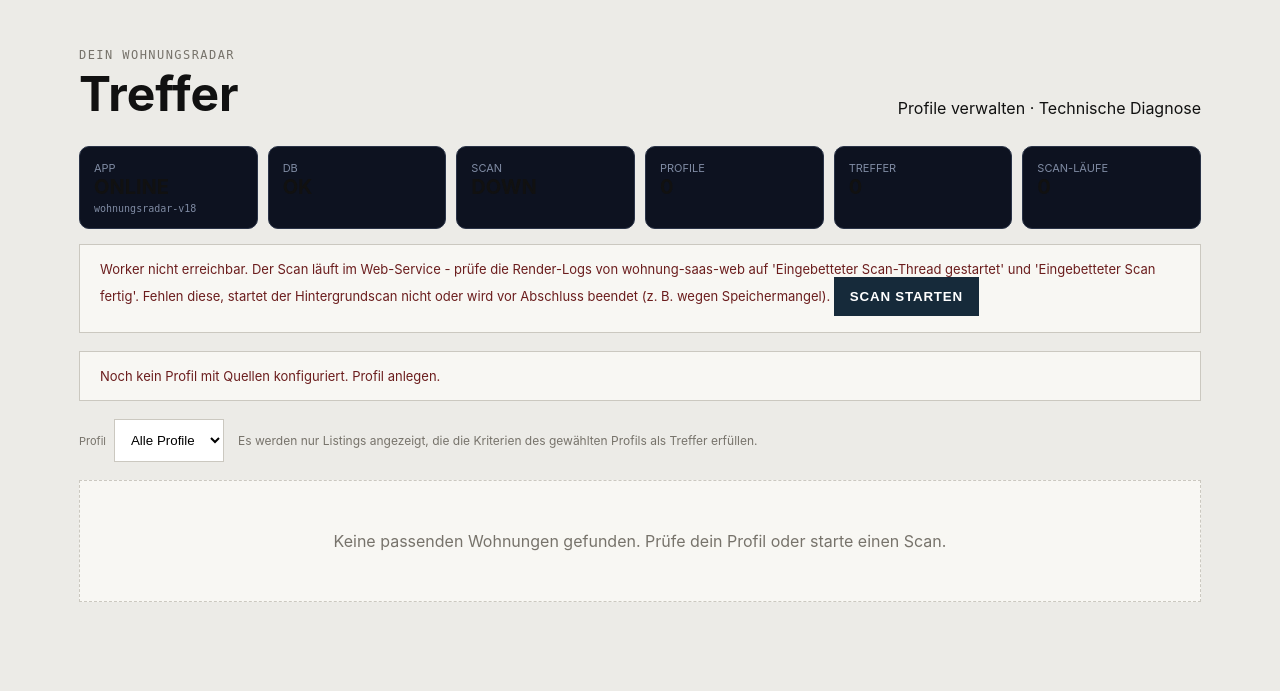
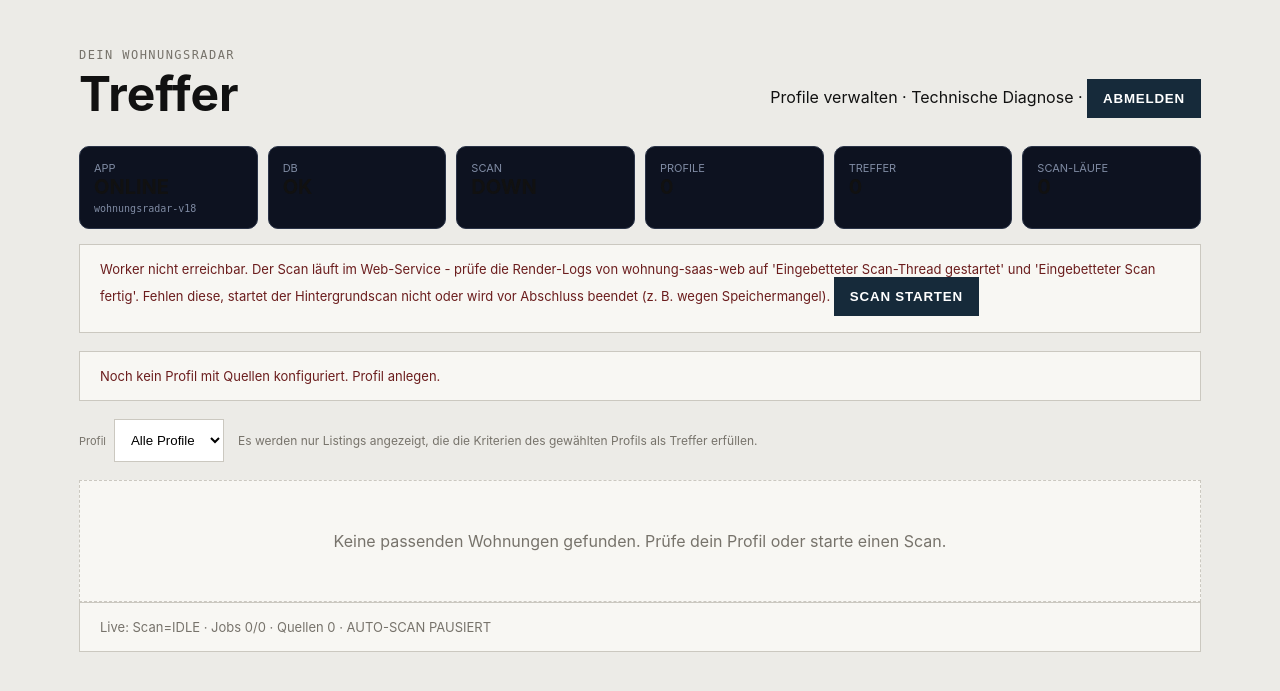
Before and after one commit to kontaktleadmakler-ship-it/wohnung-saas, a Flask app: page / in a window 1280 px wide. Shown: the part 72-763 px from the top of the page. Run offline with Flask 3, Linux system fonts and the light colour scheme; data that the repository does not hold is empty; parts of the project's set-up code (start-up, migrations or seed data) failed here and were passed over; some libraries are stand-ins or nearby versions.

Commit message:
Add files via upload

```diff
--- a/app.py
+++ b/app.py
@@ -9,7 +9,7 @@ import time
 import uuid
 from config import settings
 
-from flask import Flask, render_template, request, redirect, url_for, flash, jsonify
+from flask import Flask, render_template, request, redirect, url_for, flash, jsonify, session
 from flask_wtf.csrf import CSRFProtect
 
 from logging_setup import configure_logging
@@ -38,6 +38,7 @@ IS_PRODUCTION = APP_ENV in {"production", "prod"}
 # Zugangsschranke; sensible Betriebsgeheimnisse werden weiterhin ausschließlich
 # über Render-Environment-Variablen verwaltet.
 SECRET_KEY = os.getenv("SECRET_KEY", "").strip() or secrets.token_urlsafe(48)
+DASHBOARD_PASSWORD = os.getenv("DASHBOARD_PASSWORD", "").strip()
 app.secret_key = SECRET_KEY
 app.config.update(
     SESSION_COOKIE_SECURE=os.getenv("SESSION_COOKIE_SECURE", "true" if IS_PRODUCTION else "false").lower() in {"1","true","yes","on"},
@@ -48,6 +49,9 @@ app.config.update(
 CSRFProtect(app)
 
 config_errors = settings.validate(production=IS_PRODUCTION)
+if IS_PRODUCTION and not DASHBOARD_PASSWORD:
+    config_errors.append("DASHBOARD_PASSWORD fehlt (Produktions-Dashboard muss geschützt sein)")
+
 if config_errors:
     # Do not raise during module import. Gunicorn must remain alive so Render
     # can observe /healthz and /readyz instead of entering a restart loop.
@@ -291,6 +295,20 @@ def _background_scanner():
             time.sleep(retry_seconds)
             continue
 
+        try:
+            auto_enabled = db.get_auto_scan_enabled(default=os.getenv("ENABLE_AUTO_SCAN", "false").strip().lower() in {"1", "true", "yes", "on"})
+        except Exception:
+            auto_enabled = True
+            log.warning("AUTO-SCAN: shared state unavailable; keeping scheduler alive")
+        if not auto_enabled:
+            log.info("AUTO-SCAN: paused in shared state; no scan started")
+            try:
+                db.record_worker_heartbeat(duration_seconds=0, pid=os.getpid(), poll_interval_seconds=poll_interval)
+            except Exception:
+                log.exception("Heartbeat im Pause-Zustand konnte nicht gespeichert werden")
+            time.sleep(max(15, poll_interval))
+            continue
+
         log.info("AUTO-SCAN: launching scraper.py --once")
         started = time.monotonic()
         with scan_lock:
@@ -334,7 +352,12 @@ def _maybe_start_background_scanner():
     the HTTP port. The scanner retries database initialization in its own
     background thread once MongoDB becomes reachable again.
     """
-    enabled = os.getenv("ENABLE_AUTO_SCAN", "false").strip().lower() in {"1", "true", "yes", "on"}
+    env_enabled = os.getenv("ENABLE_AUTO_SCAN", "false").strip().lower() in {"1", "true", "yes", "on"}
+    try:
+        enabled = db.get_auto_scan_enabled(default=env_enabled)
+    except Exception:
+        enabled = env_enabled
+        log.warning("AUTO-SCAN: shared state unavailable; using environment fallback")
     if enabled:
         log.info("AUTO-SCAN: enabled during app import (pid=%s)", os.getpid())
         _start_background_scanner_once()
@@ -373,8 +396,10 @@ def ensure_db():
     # Render probes these endpoints during boot. They must never wait for
     # MongoDB, otherwise a transient Atlas/network delay can prevent the
     # Gunicorn worker from becoming healthy.
-    if request.endpoint in {"static", "healthz", "readyz"}:
+    if request.endpoint in {"static", "healthz", "readyz", "login", "telegram_webhook"}:
         return None
+    if IS_PRODUCTION and DASHBOARD_PASSWORD and not session.get("dashboard_authenticated"):
+        return redirect(url_for("login", next=request.full_path))
     _ensure_db_initialized()
 
 
@@ -399,6 +424,28 @@ register_telegram_commands(app, _telegram_scan_callback)
 
 # Start in Gunicorn as well as `python app.py`/`python main.py`.
 _maybe_start_background_scanner()
+
+@app.route("/login", methods=["GET", "POST"])
+def login():
+    if not IS_PRODUCTION or not DASHBOARD_PASSWORD:
+        session["dashboard_authenticated"] = True
+        return redirect(request.args.get("next") or url_for("home"))
+    if request.method == "POST":
+        supplied = request.form.get("password", "")
+        if secrets.compare_digest(supplied, DASHBOARD_PASSWORD):
+            session.clear()
+            session["dashboard_authenticated"] = True
+            session.permanent = True
+            return redirect(request.form.get("next") or url_for("home"))
+        flash("Ungültiges Passwort.")
+    return render_template("login.html", next=request.args.get("next", ""))
+
+
+@app.post("/logout")
+def logout():
+    session.clear()
+    return redirect(url_for("login"))
+
 
 @app.route("/")
 def home():
@@ -587,7 +634,7 @@ def scan_diagnostics():
                 ),
             },
             "config":{"app_version": APP_VERSION, "log_level":os.getenv("LOG_LEVEL","INFO"),"scan_debug":os.getenv("SCAN_DEBUG","true"),
-                      "auto_scan_enabled":os.getenv("ENABLE_AUTO_SCAN","false").lower() in {"1","true","yes","on"},
+                      "auto_scan_enabled": db.get_auto_scan_enabled(default=os.getenv("ENABLE_AUTO_SCAN","false").lower() in {"1","true","yes","on"}),
                       "scrape_max_pages":int(os.getenv("SCRAPE_MAX_PAGES","3")),
                       "scrape_wait_ms":int(os.getenv("SCRAPE_WAIT_MS","1800")),
                       "wg_gesucht_nav_timeout_ms":int(os.getenv("WG_GESUCHT_NAV_TIMEOUT_MS","10000")),
@@ -690,8 +737,13 @@ def edit_profile(pid):
         return redirect(url_for("profiles"))
     data["active"] = request.form.get("active") == "1"
     db.update_profile(pid, data)
-    db.set_profile_sources(pid, request.form.getlist("sources"))
-    db.set_profile_regions(pid, request.form.getlist("regions"))
+    selected_sources = [x for x in request.form.getlist("sources") if any(s["key"] == x for s in list_sources())]
+    db.set_profile_sources(pid, selected_sources)
+    regions = request.form.getlist("regions") or ["DE"]
+    regions = [r for r in regions if r == "DE" or r in BUNDESLAENDER]
+    if "DE" in regions:
+        regions = ["DE"]
+    db.set_profile_regions(pid, regions)
     flash("Profil gespeichert.")
     return redirect(url_for("profiles"))
 
@@ -745,7 +797,7 @@ def api_status():
         last=db.get_last_scan_run() or {}
         health=db.get_source_health()
         return jsonify({"ok":True,"database":"ok","current_scan":current,"last_scan":last,"source_health":health,
-                        "profiles":db.get_setup_stats(),"config":{"auto_scan":settings.enable_auto_scan,"poll_interval_seconds":settings.poll_interval_seconds,
+                        "profiles":db.get_setup_stats(),"config":{"auto_scan":db.get_auto_scan_enabled(default=settings.enable_auto_scan),"poll_interval_seconds":settings.poll_interval_seconds,
                         "max_pages":settings.max_pages}})
     except Exception as exc:
         return jsonify({"ok":False,"error":type(exc).__name__}),503
--- a/render.yaml
+++ b/render.yaml
@@ -13,6 +13,8 @@ services:
       - key: MONGO_DB_NAME
         value: wohnung_saas
       - key: SECRET_KEY
+        sync: false
+      - key: DASHBOARD_PASSWORD
         sync: false
       - key: TELEGRAM_BOT_TOKEN
         sync: false
@@ -112,6 +114,8 @@ services:
         value: "true"
       - key: POLL_INTERVAL_SECONDS
         value: "600"
+      - key: SCAN_TRIGGER
+        value: "cron"
       - key: APP_VERSION
         value: "wohnungsradar-v18"
       - key: LOG_LEVEL
--- a/scraper.py
+++ b/scraper.py
@@ -475,6 +475,13 @@ def run_once_and_heartbeat(profile_id=None):
     try:
         db.init_db()
         log.info("SCRAPER: DB initialized")
+        # The Render cron service is stateless. Respect the shared MongoDB
+        # pause/resume switch so Telegram /pause also stops future cron scans.
+        if profile_id is None and os.getenv("SCAN_TRIGGER", "cron") == "cron":
+            if not db.get_auto_scan_enabled(default=os.getenv("ENABLE_AUTO_SCAN", "false").strip().lower() in {"1", "true", "yes", "on"}):
+                log.info("SCRAPER: automatic scan is paused; cron cycle skipped")
+                db.record_worker_heartbeat(duration_seconds=0, pid=os.getpid(), poll_interval_seconds=POLL_INTERVAL_SECONDS)
+                return {"jobs": 0, "listings": 0, "paused": True}
         try:
             db.cleanup_scan_runs()
             deleted = db.cleanup_old_listings(days=int(os.getenv("LISTING_RETENTION_DAYS", "60")))
--- a/templates/dashboard.html
+++ b/templates/dashboard.html
@@ -1,7 +1,38 @@
 {% extends 'base.html' %}
-{% block title %}WohnungsRadar — Treffer{% endblock %}
+{% block title %}WohnungsRadar — Treffer<div id="live-status" class="scan-summary" aria-live="polite">Live-Status wird geladen …</div>
+<script>
+(async function () {
+  const box = document.getElementById('live-status');
+  async function refresh() {
+    try {
+      const r = await fetch('{{ url_for("api_status") }}', {cache: 'no-store', credentials: 'same-origin'});
+      if (r.status === 401 || r.status === 403) return;
+      const data = await r.json();
+      if (!data.ok) throw new Error(data.error || 'Statusfehler');
+      const scan = data.current_scan || {};
+      const progress = scan.progress || {};
+      const jobs = Number(progress.jobs_total || 0);
+      const done = Number(progress.jobs_completed || 0);
+      const state = scan.status || 'idle';
+      const paused = data.config && data.config.auto_scan === false;
+      const sourceCount = Array.isArray(data.source_health) ? data.source_health.length : 0;
+      box.textContent = 'Live: Scan=' + state.toUpperCase() +
+        ' · Jobs ' + done + '/' + jobs +
+        ' · Quellen ' + sourceCount +
+        (paused ? ' · AUTO-SCAN PAUSIERT' : '');
+      box.classList.toggle('source-error', state === 'failed' || state === 'timeout');
+    } catch (e) {
+      box.textContent = 'Live-Status momentan nicht verfügbar.';
+      box.classList.add('source-error');
+    }
+  }
+  await refresh();
+  setInterval(refresh, 5000);
+})();
+</script>
+{% endblock %}
 {% block content %}
-<div class="head"><div><div class="eyebrow">DEIN WOHNUNGSRADAR</div><h1>Treffer</h1></div><div><a href="{{url_for('profiles')}}">Profile verwalten</a> · <a href="{{url_for('diagnose')}}">Technische Diagnose</a></div></div>
+<div class="head"><div><div class="eyebrow">DEIN WOHNUNGSRADAR</div><h1>Treffer</h1></div><div><a href="{{url_for('profiles')}}">Profile verwalten</a> · <a href="{{url_for('diagnose')}}">Technische Diagnose</a> · <form method="post" action="{{url_for('logout')}}" style="display:inline"><input type="hidden" name="csrf_token" value="{{csrf_token()}}"><button type="submit">ABMELDEN</button></form></div></div>
 {% with messages=get_flashed_messages() %}{% if messages %}<div class="flash">{% for m in messages %}{{m}}{% endfor %}</div>{% endif %}{% endwith %}
 <div class="status-grid">
   <div class="stat"><small>APP</small><b>ONLINE</b><em>{{ app_version }}</em></div>
@@ -28,4 +59,35 @@
 </article>
 {% else %}<div class="empty">Keine passenden Wohnungen gefunden. Prüfe dein Profil oder starte einen Scan.</div>{% endfor %}
 </section>
+<div id="live-status" class="scan-summary" aria-live="polite">Live-Status wird geladen …</div>
+<script>
+(async function () {
+  const box = document.getElementById('live-status');
+  async function refresh() {
+    try {
+      const r = await fetch('{{ url_for("api_status") }}', {cache: 'no-store', credentials: 'same-origin'});
+      if (r.status === 401 || r.status === 403) return;
+      const data = await r.json();
+      if (!data.ok) throw new Error(data.error || 'Statusfehler');
+      const scan = data.current_scan || {};
+      const progress = scan.progress || {};
+      const jobs = Number(progress.jobs_total || 0);
+      const done = Number(progress.jobs_completed || 0);
+      const state = scan.status || 'idle';
+      const paused = data.config && data.config.auto_scan === false;
+      const sourceCount = Array.isArray(data.source_health) ? data.source_health.length : 0;
+      box.textContent = 'Live: Scan=' + state.toUpperCase() +
+        ' · Jobs ' + done + '/' + jobs +
+        ' · Quellen ' + sourceCount +
+        (paused ? ' · AUTO-SCAN PAUSIERT' : '');
+      box.classList.toggle('source-error', state === 'failed' || state === 'timeout');
+    } catch (e) {
+      box.textContent = 'Live-Status momentan nicht verfügbar.';
+      box.classList.add('source-error');
+    }
+  }
+  await refresh();
+  setInterval(refresh, 5000);
+})();
+</script>
 {% endblock %}
```
Also changed, not shown: db.py (+31 -0 lines), selftest.py (+37 -6 lines), telegram_commands.py (+6 -2 lines), templates/login.html (+10 -1 lines), README.md.
